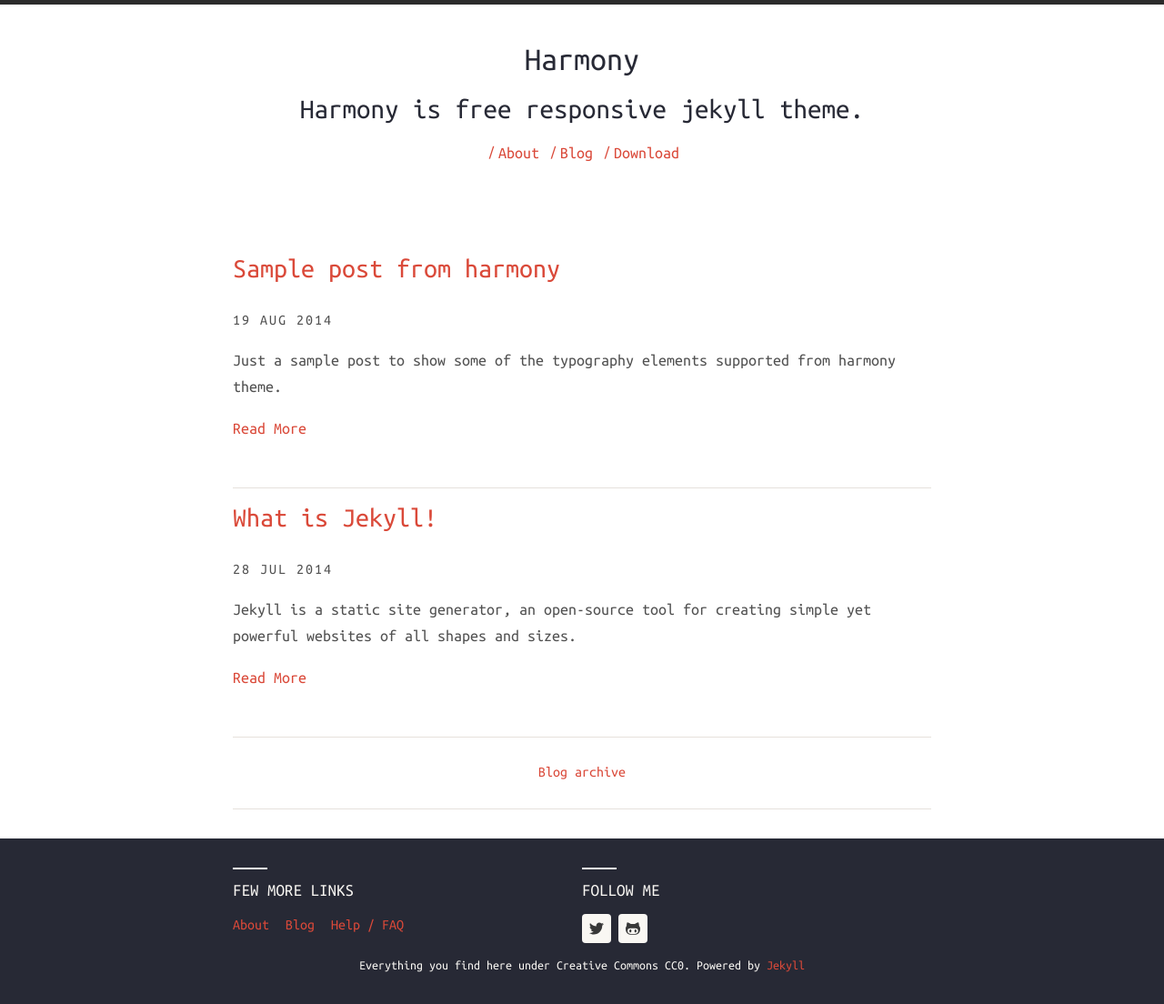
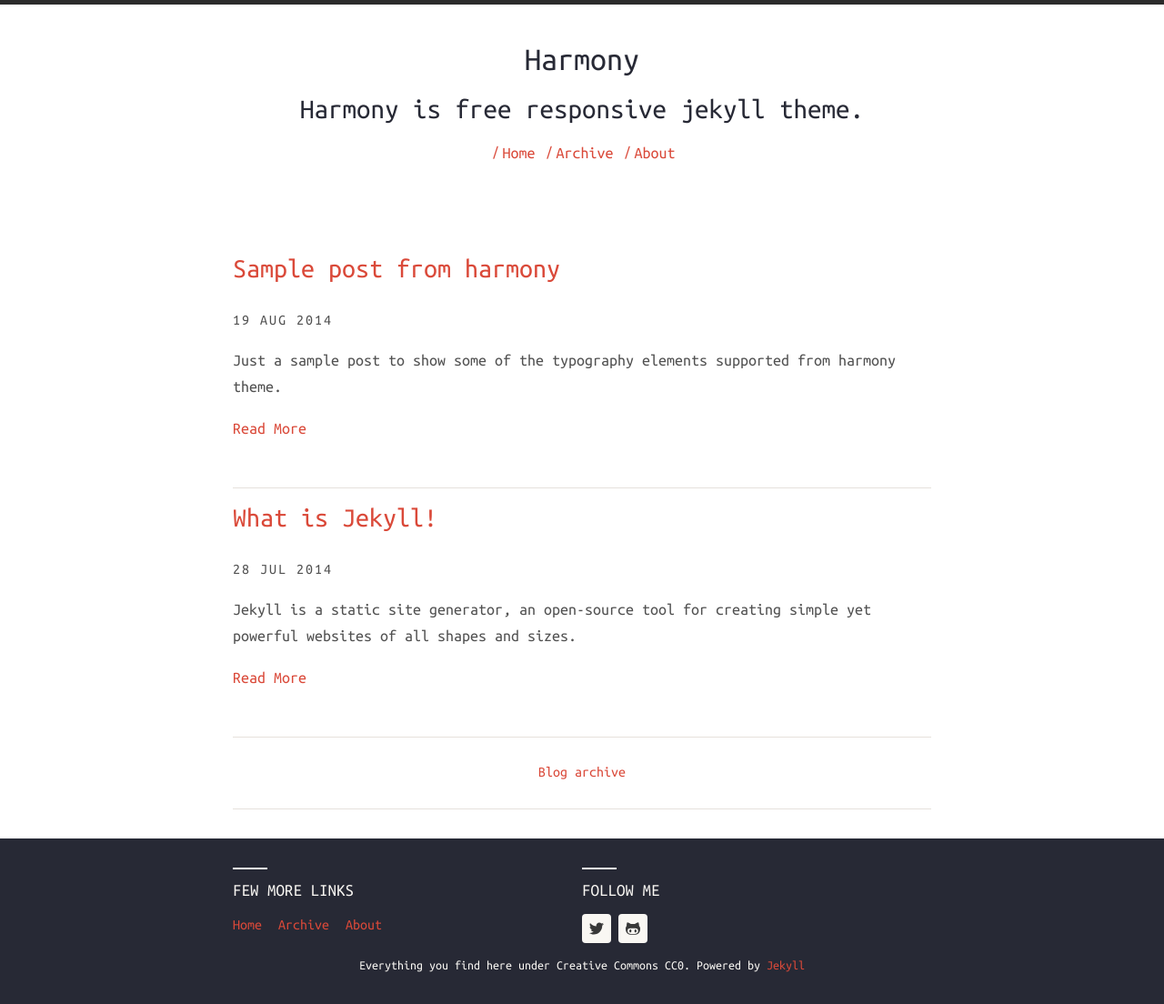
Before and after one commit to efcasado/efcasado.github.io, a Jekyll site: the page built from index.html, in a window 1280 px wide. Shown: the whole page at 91% size. Built offline with Jekyll 4.4.1, drawn with Linux system fonts in a browser that asks for light colours; nearby versions of some CDN libraries.

Commit message:
Update header and footer links

```diff
--- a/_includes/footer-links.html
+++ b/_includes/footer-links.html
@@ -1,6 +1,6 @@
 <h6>Few more links</h6>
 <ul class="menu">
+    <li><a href="{{ site.url }}">Home</a></li>
+    <li><a href="{{ '/blog' | prepend: site.baseurl | prepend: site.url }}">Archive</a></li>
     <li><a href="{{ '/about' | prepend: site.baseurl | prepend: site.url }}">About</a></li>
-    <li><a href="{{ '/blog' | prepend: site.baseurl | prepend: site.url }}">Blog</a></li>
-    <li><a href="{{ '/faq' | prepend: site.baseurl | prepend: site.url }}">Help / FAQ</a></li>
 </ul>
--- a/_includes/header-links.html
+++ b/_includes/header-links.html
@@ -1,16 +1,11 @@
 <ul>
+	<li>
+		<a href="{{ site.url }}">Home</a><span>/</span>
+	</li>
+	<li>
+		<a href="{{ '/blog' | prepend: site.baseurl | prepend: site.url }}">Archive</a><span>/</span>
+	</li>
 	<li>
 		<a href="{{ '/about' | prepend: site.baseurl | prepend: site.url }}">About</a><span>/</span>
 	</li>
-	<li>
-		<a href="{{ '/blog' | prepend: site.baseurl | prepend: site.url }}">Blog</a><span>/</span>
-	</li>
-	{% if site.harmony.social.github %}
-	<li>
-		<a title="{{ site.harmony.social.github }} on Github"
-			href="https://github.com/gayanvirajith/harmony" target="_blank">
-			Download
-		</a><span>/</span>
-	</li>
-	{% endif %}
 </ul>
```
